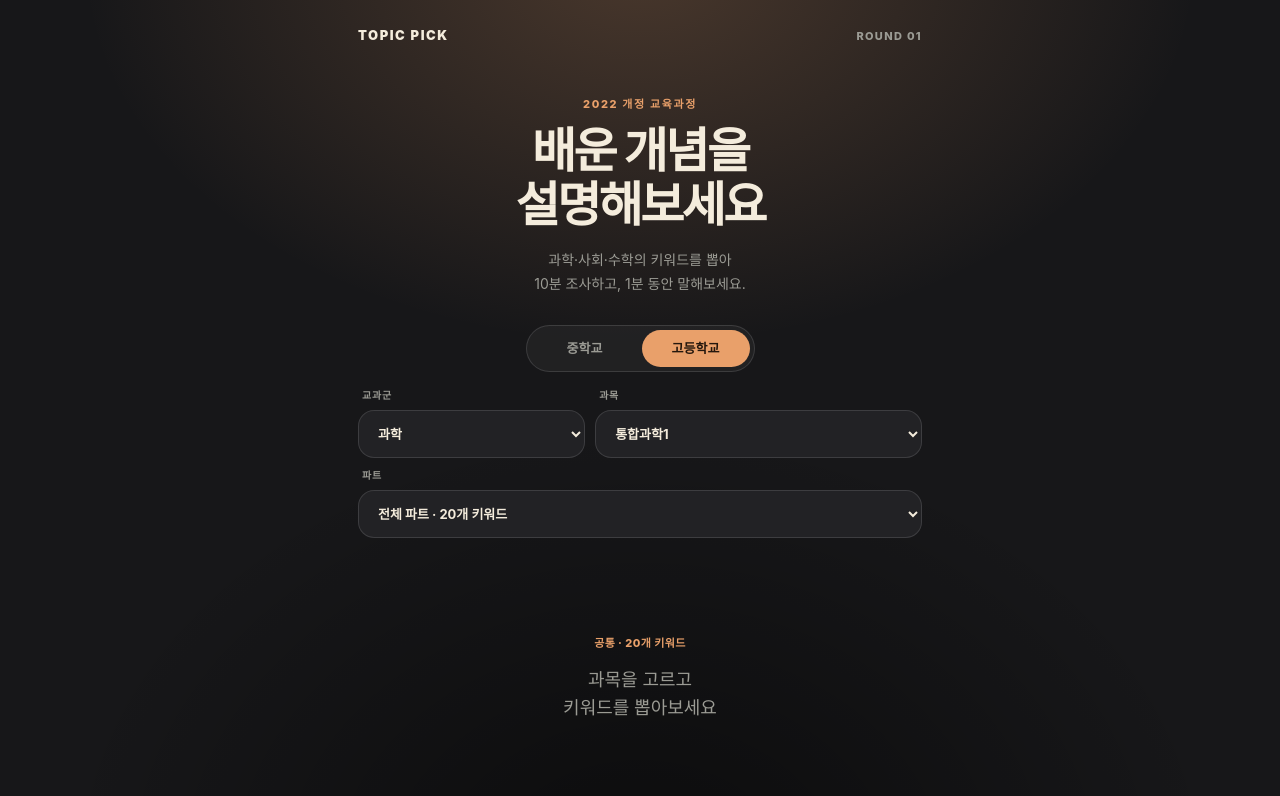
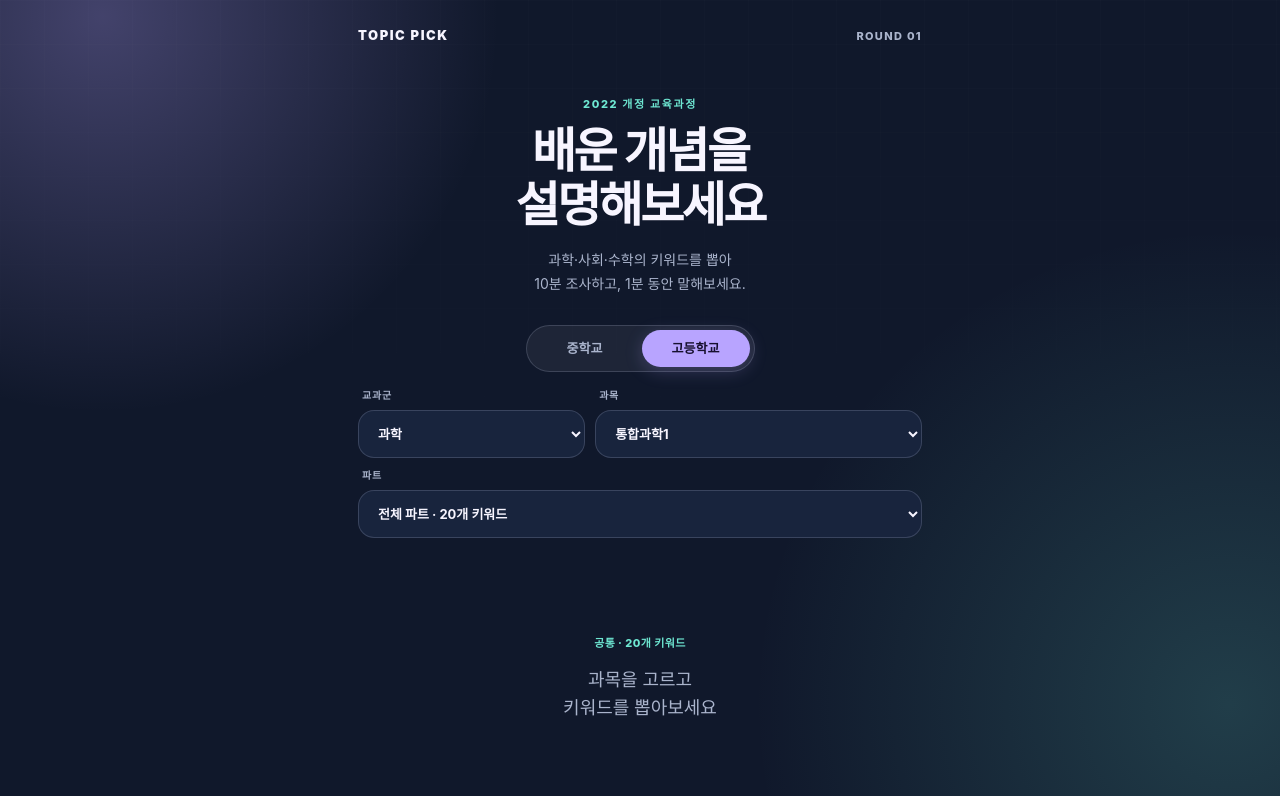
Before and after one commit to RuneDaeg/prescience22, a Next.js app: page / in a window 1280 px wide. Shown: the top 796 px of the page. Built offline with nearby package versions, Linux system fonts and the light colour scheme.

Commit message:
Refresh Topic Pick color system

```diff
--- a/app/globals.css
+++ b/app/globals.css
@@ -1,17 +1,17 @@
 @import "tailwindcss";
 
 :root {
-  --bg: #171719;
-  --surface: rgba(255, 255, 255, .045);
-  --surface-strong: #222225;
-  --line: rgba(255, 255, 255, .12);
-  --text: #f4ecdc;
-  --muted: #9b9b94;
-  --orange: #e9a06a;
-  --orange-soft: rgba(233, 160, 106, .16);
-  --blue: #82bbd8;
-  --blue-soft: rgba(130, 187, 216, .16);
-  --green: #86c9a4;
+  --bg: #10182b;
+  --surface: rgba(255, 255, 255, .06);
+  --surface-strong: #18243d;
+  --line: rgba(221, 225, 255, .17);
+  --text: #f7f5ff;
+  --muted: #aab4cc;
+  --violet: #b8a4ff;
+  --violet-soft: rgba(184, 164, 255, .17);
+  --mint: #6ee7d2;
+  --mint-soft: rgba(110, 231, 210, .16);
+  --lime: #c8f48d;
 }
 
 * { box-sizing: border-box; }
@@ -27,7 +27,7 @@ button, select, a { font: inherit; }
 button, select { color: inherit; }
 button { cursor: pointer; }
 button:disabled { cursor: not-allowed; opacity: .38; }
-button:focus-visible, select:focus-visible, a:focus-visible { outline: 2px solid var(--orange); outline-offset: 3px; }
+button:focus-visible, select:focus-visible, a:focus-visible { outline: 2px solid var(--mint); outline-offset: 3px; }
 
 @keyframes screen-in { from { opacity: 0; transform: translateY(10px); } to { opacity: 1; transform: none; } }
 @keyframes topic-land { 0% { opacity: .55; transform: scale(.93); } 60% { opacity: 1; transform: scale(1.035); } 100% { transform: scale(1); } }
@@ -39,9 +39,18 @@ button:focus-visible, select:focus-visible, a:focus-visible { outline: 2px solid
   z-index: -1;
   pointer-events: none;
   background:
-    radial-gradient(ellipse 900px 620px at 50% -5%, rgba(233, 160, 106, .24), transparent 62%),
-    radial-gradient(ellipse 900px 700px at 50% 110%, rgba(0, 0, 0, .5), transparent 65%),
+    radial-gradient(circle 620px at 8% 2%, rgba(184, 164, 255, .3), transparent 64%),
+    radial-gradient(circle 720px at 96% 88%, rgba(110, 231, 210, .18), transparent 66%),
     var(--bg);
+}
+.ambient-glow::after {
+  content: "";
+  position: absolute;
+  inset: 0;
+  opacity: .32;
+  background-image: linear-gradient(rgba(255,255,255,.035) 1px, transparent 1px), linear-gradient(90deg, rgba(255,255,255,.035) 1px, transparent 1px);
+  background-size: 44px 44px;
+  mask-image: linear-gradient(to bottom, black, transparent 72%);
 }
 
 .picker-screen, .focus-screen { min-height: 100vh; position: relative; isolation: isolate; overflow-x: hidden; }
@@ -51,13 +60,13 @@ button:focus-visible, select:focus-visible, a:focus-visible { outline: 2px solid
 .wordmark { color: var(--text); text-decoration: none; font-size: 13px; font-weight: 900; letter-spacing: .12em; }
 .picker-content { padding: 50px 0 18px; text-align: center; }
 .intro { margin-bottom: 30px; }
-.eyebrow { margin: 0 0 12px; color: var(--orange); font-size: 11px; font-weight: 800; letter-spacing: .15em; text-transform: uppercase; }
+.eyebrow { margin: 0 0 12px; color: var(--mint); font-size: 11px; font-weight: 800; letter-spacing: .15em; text-transform: uppercase; }
 .intro h1 { margin: 0; font-size: clamp(36px, 9vw, 48px); line-height: 1.13; letter-spacing: -.055em; font-weight: 650; }
 .intro > p:last-child { margin: 16px 0 0; color: var(--muted); font-size: 14px; line-height: 1.65; }
 
 .level-toggle { width: fit-content; margin: 0 auto 16px; padding: 4px; display: grid; grid-template-columns: 1fr 1fr; gap: 3px; border: 1px solid var(--line); border-radius: 999px; background: var(--surface); }
 .level-toggle button { min-width: 108px; padding: 9px 18px; border: 0; border-radius: 999px; background: transparent; color: var(--muted); font-size: 13px; font-weight: 750; transition: .2s ease; }
-.level-toggle button.active { background: var(--orange); color: #24170d; }
+.level-toggle button.active { background: var(--violet); color: #17102f; box-shadow: 0 4px 18px rgba(184, 164, 255, .22); }
 
 .curriculum-selectors { display: grid; grid-template-columns: .82fr 1.18fr; gap: 10px; text-align: left; }
 .curriculum-selectors label { display: grid; gap: 7px; }
@@ -67,7 +76,7 @@ button:focus-visible, select:focus-visible, a:focus-visible { outline: 2px solid
 .wide-selector { grid-column: 1 / -1; }
 
 .topic-zone { min-height: 220px; margin: 30px 0 10px; display: flex; flex-direction: column; align-items: center; justify-content: center; }
-.topic-meta { margin: 0 0 15px; color: var(--orange); font-size: 11px; font-weight: 800; letter-spacing: .04em; }
+.topic-meta { margin: 0 0 15px; color: var(--mint); font-size: 11px; font-weight: 800; letter-spacing: .04em; }
 .topic-display, .topic-placeholder { margin: 0; max-width: 560px; overflow-wrap: anywhere; }
 .topic-display { font-size: clamp(40px, 10vw, 60px); line-height: 1.08; letter-spacing: -.055em; font-weight: 650; }
 .topic-display.spinning { opacity: .72; filter: blur(.35px); }
@@ -77,13 +86,13 @@ button:focus-visible, select:focus-visible, a:focus-visible { outline: 2px solid
 
 .picker-actions, .focus-actions { display: flex; justify-content: center; gap: 10px; }
 .primary-button, .secondary-button { min-height: 50px; padding: 0 27px; border-radius: 999px; font-size: 14px; font-weight: 800; transition: transform .15s ease, background .15s ease, box-shadow .15s ease; }
-.primary-button { border: 1px solid transparent; background: var(--orange); color: #24170d; }
+.primary-button { border: 1px solid transparent; background: var(--violet); color: #17102f; }
 .secondary-button { border: 1px solid var(--line); background: transparent; color: var(--text); }
 .primary-button:hover:not(:disabled), .secondary-button:hover:not(:disabled) { transform: translateY(-2px); }
-.primary-button:hover:not(:disabled) { box-shadow: 0 9px 25px rgba(233, 160, 106, .2); }
+.primary-button:hover:not(:disabled) { box-shadow: 0 9px 25px rgba(184, 164, 255, .24); }
 .secondary-button:hover:not(:disabled) { background: rgba(255, 255, 255, .06); }
 .random-link { margin: 18px 0 0; padding: 0; border: 0; background: transparent; color: var(--muted); font-size: 12px; font-weight: 700; text-decoration: underline; text-underline-offset: 4px; }
-.random-link:hover:not(:disabled) { color: var(--orange); }
+.random-link:hover:not(:disabled) { color: var(--mint); }
 
 .flow-note { margin: 34px auto 0; display: flex; align-items: center; justify-content: center; gap: 10px; color: var(--muted); font-size: 10px; font-weight: 700; }
 .flow-note span { display: flex; align-items: center; gap: 5px; white-space: nowrap; }
@@ -92,30 +101,31 @@ button:focus-visible, select:focus-visible, a:focus-visible { outline: 2px solid
 .picker-footer { margin-top: 22px; padding-top: 18px; display: flex; justify-content: space-between; gap: 16px; border-top: 1px solid var(--line); color: var(--muted); font-size: 10px; }
 .picker-footer p { margin: 0; }
 .picker-footer a { color: var(--muted); text-underline-offset: 3px; }
-.picker-footer a:hover { color: var(--orange); }
+.picker-footer a:hover { color: var(--mint); }
 
 .focus-screen { padding: 28px clamp(24px, 6vw, 64px) 38px; display: flex; flex-direction: column; }
-.focus-screen .ambient-glow { background: radial-gradient(ellipse 900px 700px at 50% 0%, rgba(130, 187, 216, .19), transparent 62%), var(--bg); }
-.focus-present .ambient-glow { background: radial-gradient(ellipse 900px 700px at 50% 0%, rgba(233, 160, 106, .22), transparent 62%), var(--bg); }
-.focus-done .ambient-glow { background: radial-gradient(ellipse 900px 700px at 50% 0%, rgba(134, 201, 164, .2), transparent 62%), var(--bg); }
+.focus-screen .ambient-glow { background: radial-gradient(circle 760px at 12% 0%, rgba(110, 231, 210, .25), transparent 64%), radial-gradient(circle 680px at 96% 100%, rgba(184, 164, 255, .14), transparent 68%), var(--bg); }
+.focus-present .ambient-glow { background: radial-gradient(circle 760px at 88% 0%, rgba(184, 164, 255, .29), transparent 64%), radial-gradient(circle 660px at 0% 100%, rgba(110, 231, 210, .12), transparent 68%), var(--bg); }
+.focus-done .ambient-glow { background: radial-gradient(circle 760px at 50% 0%, rgba(200, 244, 141, .18), transparent 64%), var(--bg); }
 .text-button { padding: 6px 0; border: 0; background: transparent; color: var(--muted); font-size: 12px; font-weight: 700; }
 .text-button:hover { color: var(--text); }
 .focus-content, .done-content { width: min(100%, 780px); min-height: calc(100vh - 104px); margin: 0 auto; display: flex; flex-direction: column; align-items: center; justify-content: center; text-align: center; animation: screen-in .4s ease-out; }
-.focus-research .eyebrow { color: var(--blue); }
-.focus-done .eyebrow { color: var(--green); }
+.focus-research .eyebrow { color: var(--mint); }
+.focus-present .eyebrow { color: var(--violet); }
+.focus-done .eyebrow { color: var(--lime); }
 .focus-course { margin: 0 0 16px; color: var(--muted); font-size: 12px; font-weight: 750; }
 .focus-topic { margin: 0; max-width: 760px; font-size: clamp(34px, 6.5vw, 62px); line-height: 1.08; letter-spacing: -.055em; overflow-wrap: anywhere; }
 .timer-center { flex: 1; min-height: 260px; display: flex; align-items: center; justify-content: center; }
 .big-timer { margin-left: -.05em; font-size: clamp(82px, 22vw, 178px); line-height: .9; letter-spacing: -.08em; font-weight: 800; font-variant-numeric: tabular-nums; }
-.focus-research .big-timer { color: #d7edf7; }
-.focus-present .big-timer { color: #f6e3d1; }
+.focus-research .big-timer { color: #a4f3e5; text-shadow: 0 0 56px rgba(110, 231, 210, .12); }
+.focus-present .big-timer { color: #d7ccff; text-shadow: 0 0 56px rgba(184, 164, 255, .14); }
 .focus-hint { margin: 0 0 24px; color: var(--muted); font-size: 13px; }
 .focus-actions { flex-wrap: wrap; }
 .shortcut { margin: 17px 0 0; color: var(--muted); font-size: 10px; }
 kbd { padding: 3px 6px; border: 1px solid var(--line); border-radius: 4px; font: 700 9px/1 ui-monospace, monospace; }
 
 .done-content { min-height: 100vh; padding: 30px 0; }
-.done-mark { width: 64px; height: 64px; margin: 4px 0 28px; display: grid; place-items: center; border: 1px solid rgba(134, 201, 164, .45); border-radius: 50%; background: rgba(134, 201, 164, .12); color: var(--green); font-size: 28px; }
+.done-mark { width: 64px; height: 64px; margin: 4px 0 28px; display: grid; place-items: center; border: 1px solid rgba(200, 244, 141, .45); border-radius: 20px; background: rgba(200, 244, 141, .11); color: var(--lime); font-size: 28px; transform: rotate(-4deg); }
 .done-copy { margin: 24px 0 32px; color: var(--muted); font-size: 14px; line-height: 1.7; }
 
 @media (max-width: 620px) {
--- a/app/layout.tsx
+++ b/app/layout.tsx
@@ -10,7 +10,7 @@ export async function generateMetadata(): Promise<Metadata> {
   const host = requestHeaders.get("x-forwarded-host") ?? requestHeaders.get("host") ?? "localhost:3000";
   const protocol = requestHeaders.get("x-forwarded-proto") ?? (host.startsWith("localhost") ? "http" : "https");
   const metadataBase = new URL(`${protocol}://${host}`);
-  const image = new URL("/og-v2.png", metadataBase).toString();
+  const image = new URL("/og-v3.png", metadataBase).toString();
 
   return {
     metadataBase,
```
Also changed, not shown: 2 other files (tests, documents, lock files or other folders).
